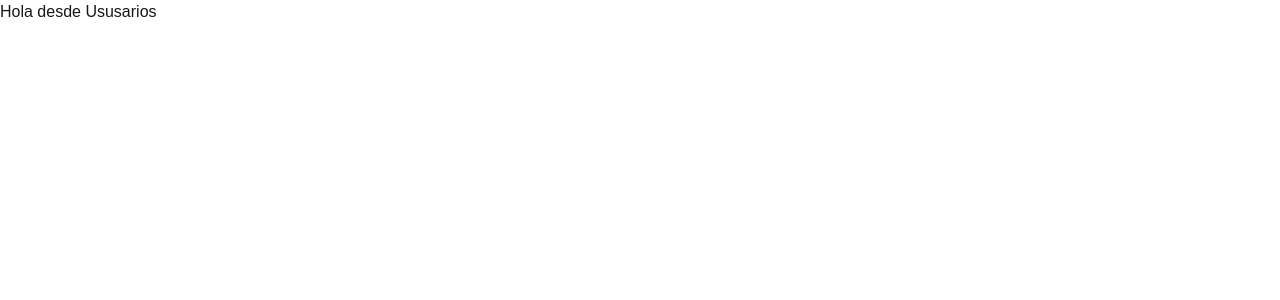
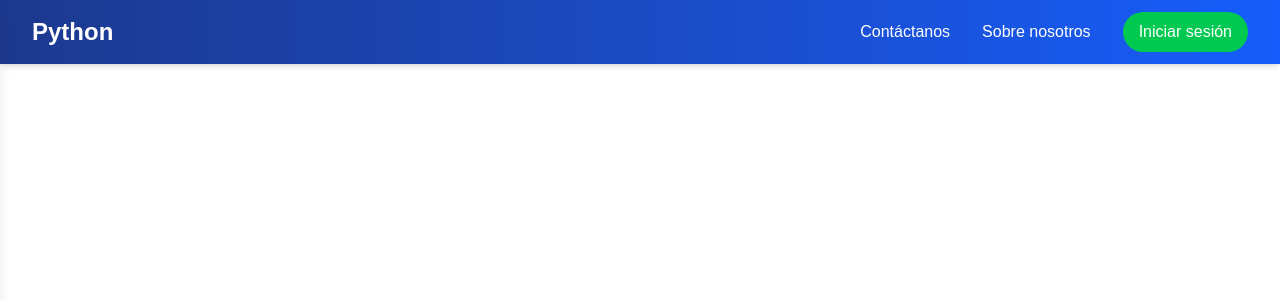
Before and after one commit to Edmilzon/plataforma_educatica, a Next.js app in the folder frontend/: page /user in a window 1280 px wide. Shown: the top 300 px of the page. Built offline with nearby package versions, Linux system fonts and the light colour scheme.

Commit message:
navbar cambios

```diff
--- a/frontend/src/app/user/login/Navbar.jsx
+++ b/frontend/src/app/user/login/Navbar.tsx
@@ -9,8 +9,13 @@ export default function Navbar() {
 
   return (
     <nav className="w-full bg-gradient-to-r from-blue-900 to-blue-600 text-white shadow-md">
-      <div className="flex justify-between items-center px-4 py-3 md:px-8">
-
+      <div className="flex justify-between items-center px-4 py-5 md:px-8">
+           <button
+             className="md:hidden"
+               onClick={() => setIsOpen(!isOpen)}
+            >
+               {isOpen ? <X size={28} /> : <Menu size={28} />}
+          </button>
         <div className="text-2xl font-bold">
           <Link href="/">Python</Link>
         </div>
@@ -31,13 +36,6 @@ export default function Navbar() {
           </Link>
         </div>
 
-
-        <button
-          className="md:hidden"
-          onClick={() => setIsOpen(!isOpen)}
-        >
-          {isOpen ? <X size={28} /> : <Menu size={28} />}
-        </button>
       </div>
 
 
--- a/frontend/src/app/user/page.tsx
+++ b/frontend/src/app/user/page.tsx
@@ -1,8 +1,79 @@
 
-export default function User() {
-    return(
-        <div>
-            Hola desde Ususarios
+"use client";
+import { useState } from "react";
+import Link from "next/link";
+import { Menu, X } from "lucide-react";
+
+export default function Navbar() {
+  const [isOpen, setIsOpen] = useState(false);
+
+  return (
+    <nav className="w-full bg-gradient-to-r from-blue-900 to-blue-600 text-white shadow-md">
+      <div className="flex justify-between items-center px-4 py-3 md:px-8">
+
+        <div className="text-2xl font-bold">
+          <Link href="/">Python</Link>
         </div>
-    )
+
+
+        <div className="hidden md:flex space-x-8 items-center">
+          <Link href="/contacto" className="hover:text-gray-200">
+            Contáctanos
+          </Link>
+          <Link href="/about" className="hover:text-gray-200">
+            Sobre nosotros
+          </Link>
+          <Link
+            href="/login"
+            className="bg-green-500 hover:bg-green-600 px-4 py-2 rounded-full text-white"
+          >
+            Iniciar sesión
+          </Link>
+        </div>
+
+
+        <button
+          className="md:hidden"
+          onClick={() => setIsOpen(!isOpen)}
+        >
+          {isOpen ? <X size={28} /> : <Menu size={28} />}
+        </button>
+      </div>
+
+
+      <div
+        className={`fixed top-0 left-0 h-full w-64 bg-white text-black transform ${
+          isOpen ? "translate-x-0" : "-translate-x-full"
+        } transition-transform duration-300 ease-in-out shadow-lg z-50`}
+      >
+        <div className="flex justify-between items-center p-4 border-b">
+          <h2 className="text-xl font-bold">Menú</h2>
+          <button onClick={() => setIsOpen(false)}>
+            <X size={28} />
+          </button>
+        </div>
+        <ul className="flex flex-col p-4 space-y-4">
+          <li>
+            <Link href="/contacto" onClick={() => setIsOpen(false)}>
+              Contáctanos
+            </Link>
+          </li>
+          <li>
+            <Link href="/about" onClick={() => setIsOpen(false)}>
+              Sobre nosotros
+            </Link>
+          </li>
+          <li>
+            <Link
+              href="/login"
+              className="bg-green-500 px-4 py-2 rounded text-white text-center block"
+              onClick={() => setIsOpen(false)}
+            >
+              Iniciar sesión
+            </Link>
+          </li>
+        </ul>
+      </div>
+    </nav>
+  );
 }
```
Also changed, not shown: frontend/package.json (+7 -6 lines), 1 other file (tests, documents, lock files or other folders).
